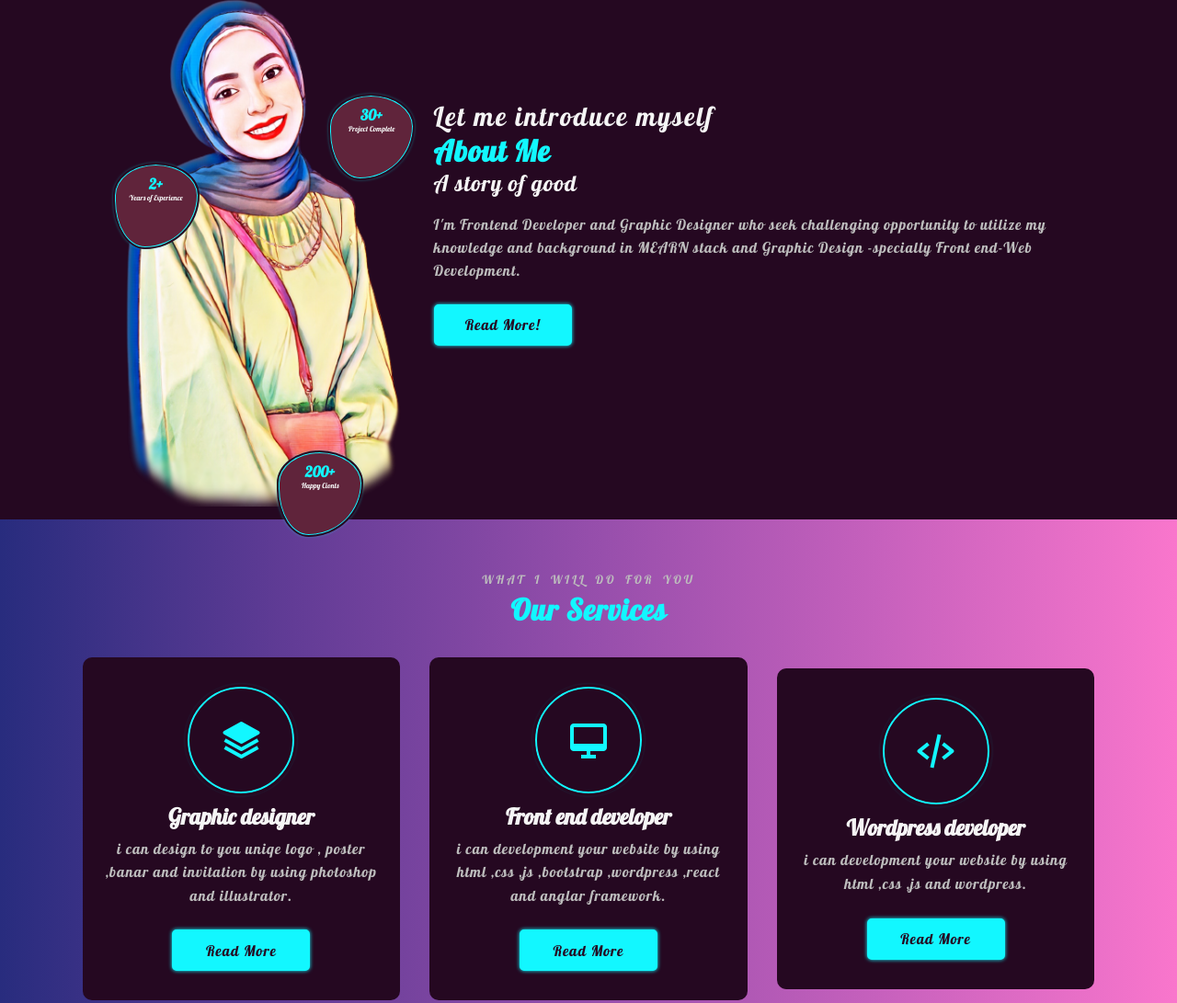
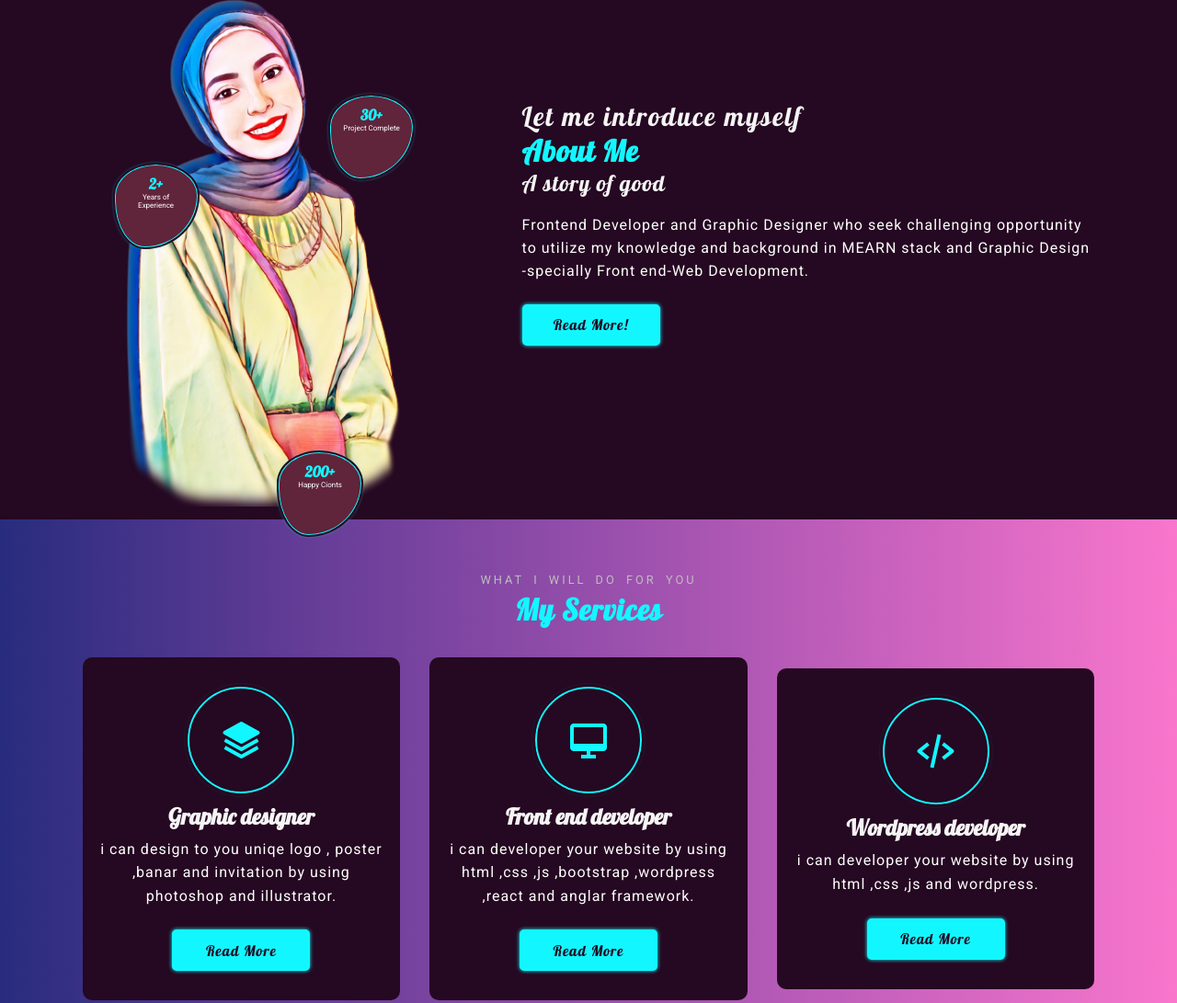
Before and after one commit to EsraaKhattab-hub/Portfolio, a plain HTML site: page index.html in a window 1280 px wide. Shown: the part 881-1972 px from the top of the page at 92% size. Drawn offline with nearby package versions, Linux system fonts and the light colour scheme.

Commit message:
edit design fonts and content

```diff
--- a/index.html
+++ b/index.html
@@ -41,7 +41,7 @@
                     <span class="word">WordPress &nbsp; Developer</span>
                 </h3>
             </div>
-               <p>Product Designer and Degital Creative Director working in web development.
+               <p>Web developer and Graphic designer Creative Director working in web development.
                   specialized in Frontend Web Development</p>
                 <div class="info-box">
                 <div class="github-info">
@@ -143,7 +143,7 @@
             <span>Let me introduce myself</span>
             <h2>About Me</h2>
             <h3>A story of good</h3>
-            <p>I'm Frontend Developer and Graphic Designer who seek challenging opportunity to utilize my knowledge and background in MEARN stack and Graphic Design -specially Front end-Web Development.
+            <p>Frontend Developer and Graphic Designer who seek challenging opportunity to utilize my knowledge and background in MEARN stack and Graphic Design -specially Front end-Web Development.
             </p>
                 <div class="btn-box">
                     <a href="#" class="btn">Read More!</a>
@@ -154,7 +154,7 @@
     <section class="services" id="services">
         <div class="main-text scroll-scale">
             <span>What I Will do for you</span>
-            <h2>Our Services</h2>
+            <h2>My Services</h2>
         </div>
         <div class="section-services scroll-bottom">
             <div class="services-box">
@@ -172,7 +172,7 @@
                 <i class='bx bx-desktop service-icon' ></i>
                 <h3>Front end developer</h3>
                 <p>
-                    i can development  your website by using html ,css ,js ,bootstrap ,wordpress ,react and anglar framework.
+                    i can developer your website by using html ,css ,js ,bootstrap ,wordpress ,react and anglar framework.
                 </p>
                 <div class="btn-box service-btn">
                     <a href="#" class="btn">Read More</a>
@@ -182,7 +182,7 @@
                 <i class='bx bx-code-alt service-icon' ></i>
                 <h3>Wordpress developer</h3>
                 <p>
-                    i can development  your website by using html ,css ,js and wordpress.
+                    i can developer  your website by using html ,css ,js and wordpress.
                 </p>
                 <div class="btn-box service-btn">
                     <a href="#" class="btn">Read More</a>
@@ -459,7 +459,7 @@
     </section>
     <!-- footer website ------------------------------------------------------------------------------------------>
     <footer>
-    <p class="scroll-buttom">Copyright &copy; 2023 by Esraa Khattab || All Right Reserved</p>
+    <p>Copyright &copy; 2023 by Esraa Khattab || All Right Reserved</p>
     <a href="#home"><i class='bx bxs-up-arrow-circle' ></i></a>
     </footer>
 
--- a/style.css
+++ b/style.css
@@ -1,4 +1,5 @@
 @import url('https://fonts.googleapis.com/css2?family=Lobster&display=swap');
+@import url('https://fonts.googleapis.com/css2?family=Roboto&display=swap');
 *{
     padding: 0;
     margin: 0;
@@ -29,6 +30,11 @@ body{
     font-family: 'Lobster', cursive;
     background-color: var(--bg-color);
     color:var(--text-color);
+}
+p{
+    font-family: 'Roboto';
+    font-weight: 800px;
+    color:#ffffff !important;
 }
 header{
     position: fixed;
@@ -303,7 +309,7 @@ h1{
     display: flex;
     justify-content: center;
     align-items:center;
-    grid-gap: 2em;
+    grid-gap: 8em;
 }
 .about .img-about{
     text-align: center;
@@ -393,6 +399,7 @@ h1{
 }
 .main-text span{
     color:#bdbdbd;
+    font-family: 'Roboto';
     font-size: .8rem;
     font-weight: 200;
     word-spacing: 4px;
@@ -983,4 +990,5 @@ footer a i{
         width: 400px;
     }
 
+
 }
```
